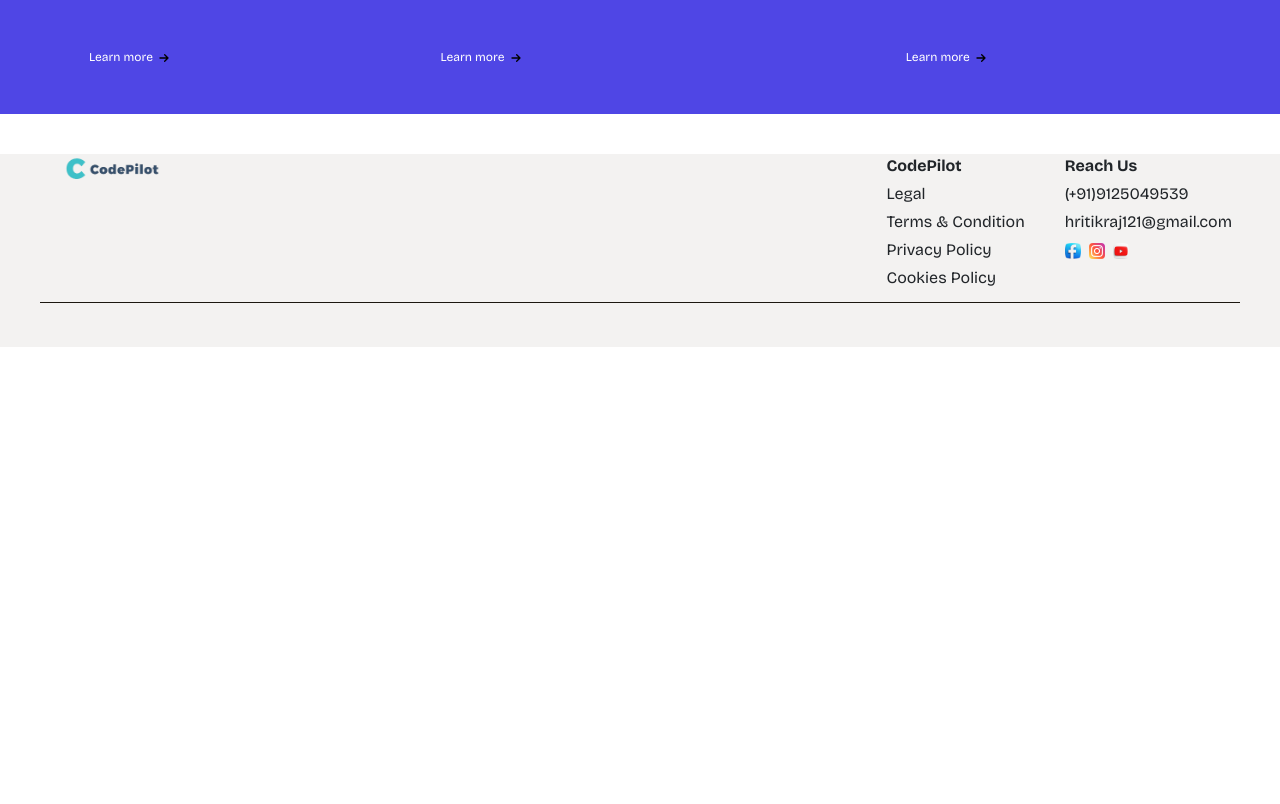
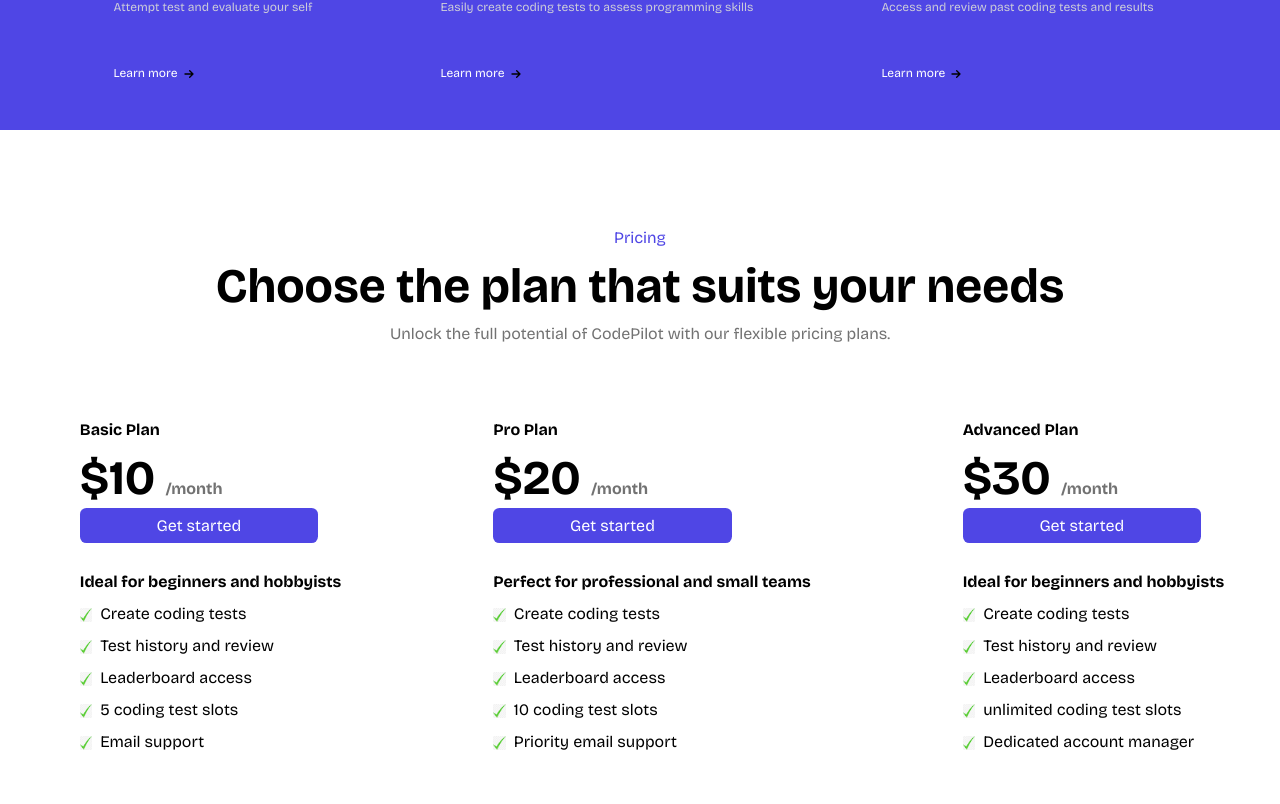
Before and after one commit to ishitatrivedi-dell/CodePilot, a React (Vite) app in the folder Frontend/: page / in a window 1280 px wide. Shown: the part 916-1720 px from the top of the page. Before the commit the page ends 1263 px from the top, so only its background shows below. Built offline with nearby package versions, Linux system fonts and the light colour scheme; a web font is replaced by a local one.

Commit message:
Add subscription component

```diff
--- a/Frontend/src/App.jsx
+++ b/Frontend/src/App.jsx
@@ -3,6 +3,7 @@ import Navbar from './components/Navbar.jsx'
 import Footer from './components/Footer.jsx'
 import HeroSection from './components/HeroSection.jsx'
 import Features from './components/Features.jsx'
+import Pricing from './components/Pricing.jsx'
 import {
   BrowserRouter as Router,
   Routes,
@@ -20,6 +21,7 @@ function App() {
         <Navbar/>
         <HeroSection/>
         <Features/>
+        <Pricing/>
         <Footer/>
       </Router>
     </>
--- a/Frontend/src/components/Features.jsx
+++ b/Frontend/src/components/Features.jsx
@@ -1,5 +1,6 @@
 import React from 'react'
 import arrow from '../assets/arrow.svg'
+
 import '../css/Features.css'
 
 
@@ -27,7 +28,7 @@ function Features() {
               <p>Attempt test and evaluate your self</p>
             </div>
             <div className="feat-3">
-              <p>Learn more <img src={arrow} alt="" id="arr-image"/></p>
+              <p>Learn more <img src={arrow} alt="" id="arr-image" /></p>
             </div>
           </div>
           <div className="feat">
--- /dev/null
+++ b/Frontend/src/components/Pricing.jsx
@@ -0,0 +1,89 @@
+import React from 'react'
+import { Link } from 'react-router-dom';
+import tick from '../assets/green-tick.jpg'
+
+import '../css/Pricing.css'
+
+
+function Pricing() {
+  return (
+    <>
+        <div className="pricing">
+            <div className="pricing-up">
+                <div className="price-sub-heading-1 text">
+                    <p>Pricing</p>
+                </div>
+                <div className="price-heading">
+                    <p>Choose the plan that suits your needs</p>
+                </div>
+                <div className="price-sub-heading-2">
+                    <p>Unlock the full potential of CodePilot with our flexible pricing plans.</p>
+                </div>
+            </div>
+            <div className="pricing-down">
+                <div className="price">
+                    <div className="price-up">
+                        <p className='plan-type'>Basic Plan</p>
+                        <p className="plan">$10 <span className="month">/month</span></p>
+                        <p id="button">
+                            <Link to="">Get started</Link>
+                        </p>
+                    </div>
+                    <div className="price-down">
+                        <p className="heading">Ideal for beginners and hobbyists</p>
+                        <ul className="pricing-features">
+                            <li><img src={tick} alt="" className='tick-img'/>Create coding tests</li>
+                            <li><img src={tick} alt="" className='tick-img'/>Test history and review</li>
+                            <li><img src={tick} alt="" className='tick-img'/>Leaderboard access</li>
+                            <li><img src={tick} alt="" className='tick-img'/>5 coding test slots</li>
+                            <li><img src={tick} alt="" className='tick-img'/>Email support</li>
+                        </ul>
+                    </div>
+                </div>
+
+                <div className="price">
+                    <div className="price-up">
+                        <p className='plan-type'>Pro Plan</p>
+                        <p className="plan">$20 <span className="month">/month</span></p>
+                        <p id="button">
+                            <Link to="">Get started</Link>
+                        </p>
+                    </div>
+                    <div className="price-down">
+                        <p className="heading">Perfect for professional and small teams</p>
+                        <ul className="pricing-features">
+                            <li><img src={tick} alt="" className='tick-img'/>Create coding tests</li>
+                            <li><img src={tick} alt="" className='tick-img'/>Test history and review</li>
+                            <li><img src={tick} alt="" className='tick-img'/>Leaderboard access</li>
+                            <li><img src={tick} alt="" className='tick-img'/>10 coding test slots</li>
+                            <li><img src={tick} alt="" className='tick-img'/>Priority email support</li>
+                        </ul>
+                    </div>
+                </div>
+
+                <div className="price">
+                    <div className="price-up">
+                        <p className='plan-type'>Advanced Plan</p>
+                        <p className="plan">$30 <span className="month">/month</span></p>
+                        <p id="button">
+                            <Link to="">Get started</Link>
+                        </p>
+                    </div>
+                    <div className="price-down">
+                        <p className="heading">Ideal for beginners and hobbyists</p>
+                        <ul className="pricing-features">
+                            <li><img src={tick} alt="" className='tick-img'/>Create coding tests</li>
+                            <li><img src={tick} alt="" className='tick-img'/>Test history and review</li>
+                            <li><img src={tick} alt="" className='tick-img'/>Leaderboard access</li>
+                            <li><img src={tick} alt="" className='tick-img'/>unlimited coding test slots</li>
+                            <li><img src={tick} alt="" className='tick-img'/>Dedicated account manager</li>
+                        </ul>
+                    </div>
+                </div>
+            </div>
+        </div>
+    </>
+  )
+}
+
+export default Pricing
--- a/Frontend/src/css/Features.css
+++ b/Frontend/src/css/Features.css
@@ -21,10 +21,18 @@
 }
 
 .features-down{
-    padding: 9vh 2vw 6vh 1vw;
+    /*
     display: flex;
     flex-direction: row;
-    justify-content: space-around;
+    justify-content: space-around; */
+
+    justify-content: center;
+    align-items: center;
+    display: flex;
+    flex-wrap: wrap;
+    flex-direction: row;
+    padding: 9vh 2vw 6vh 1vw;
+    gap: 10vw;
 }
 
 .feat{
--- /dev/null
+++ b/Frontend/src/css/Pricing.css
@@ -0,0 +1,87 @@
+.pricing{
+    display: flex;
+    flex-direction: column;
+    color: #000000;
+    padding-top: 12vh;
+}
+
+.pricing-up{
+    text-align: center;
+}
+
+.price{
+    margin-left: 3vh;
+}
+
+.price-sub-heading-1{
+    font-size: 2vh;
+}
+
+.price-heading{
+    font-size: 6vh;
+    font-weight: bolder;
+}
+
+.price-sub-heading-2{
+    color: #727272;
+    font-size: 2vh;
+}
+
+.pricing-down{
+    /* display: flex;
+    justify-content: center; */
+    /* flex-direction: row; */
+    /*  */
+    /* margin: 3vh 0 3vh 16vw;*/
+
+    justify-content: center;
+    align-items: center;
+    display: flex;
+    flex-wrap: wrap;
+    flex-direction: row;
+    margin: 9vh 0vw;
+    gap: 10vw;
+
+}
+
+.plan-type{
+    font-size: 2vh;
+    font-weight: bold;
+}
+.plan{
+    font-size: 6vh;
+    font-weight: bold;
+}
+.month{
+    color: #727272;
+    font-size: 2vh;
+}
+
+#button a{
+    text-decoration: none;
+    background-color: #4F46E5;
+    color: #ffffff;
+    font-size: 2vh;
+    padding: 1vh 6vw;
+    border-radius: 0.5vw;
+}
+
+.price-down{
+    margin-top: 4vh;
+}
+
+.heading{
+    font-weight: bold;
+    margin: 1vh 0;
+}
+
+.tick-img{
+    height: 1.8vh;
+    width: auto;
+    margin-right: 1vh;
+}
+
+.pricing-features li{
+    margin: 1vh 0;
+    list-style: none;
+}
--- a/Frontend/src/index.css
+++ b/Frontend/src/index.css
@@ -11,3 +11,6 @@ ul {
 
 
 }
+.text{
+    color: #4F46E5;
+}
```
Also changed, not shown: Frontend/src/assets/green-tick.jpg (added).
